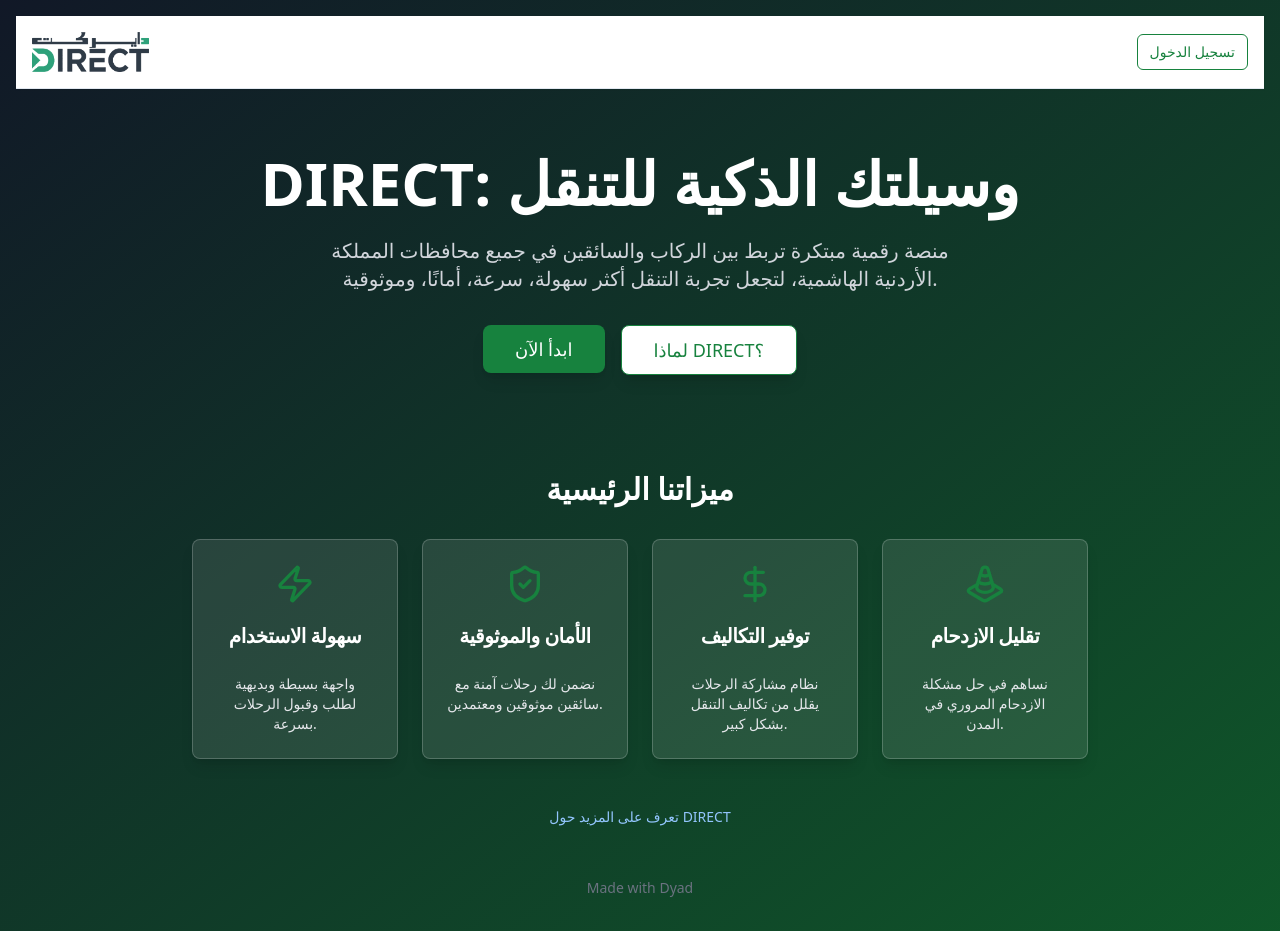
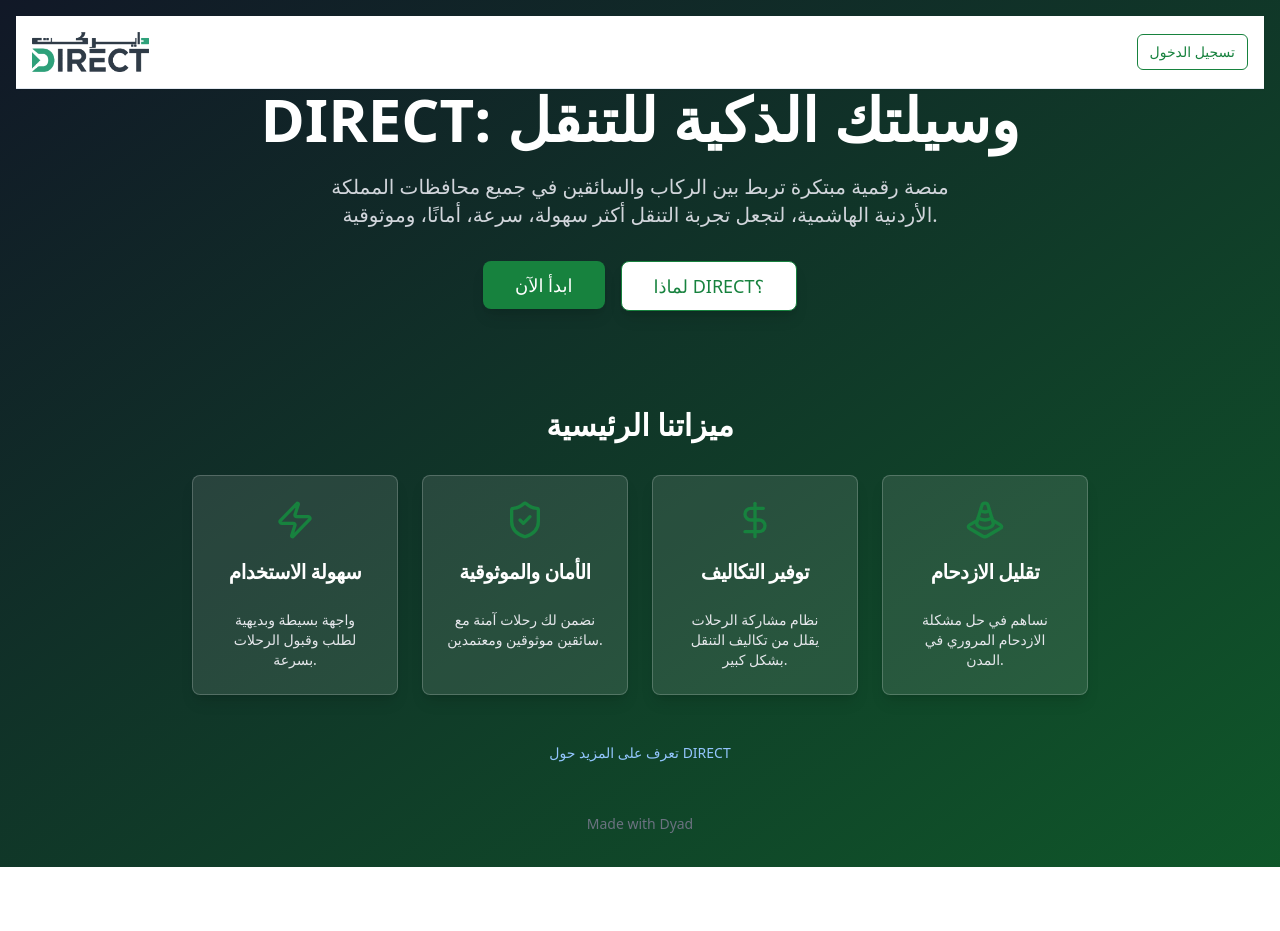
Before and after one commit to khalkot-stack/direct, a React (Vite) app: page / in a window 1280 px wide. After the commit the page ends 867 px from the top, so only its background shows below. Built offline with nearby package versions, Linux system fonts and the light colour scheme.

Commit message:
[dyad] Adjusted top padding on Index and Auth pages and reiterated the importance of applying RLS policies in Supabase. - wrote 2 file(s)

```diff
--- a/src/pages/AuthPage.tsx
+++ b/src/pages/AuthPage.tsx
@@ -116,7 +116,7 @@ const AuthPage = () => {
   return (
     <div className="min-h-screen flex flex-col items-center bg-gray-100 dark:bg-gray-950 p-4">
       <AppHeader />
-      <div className="flex-1 flex items-center justify-center w-full py-8">
+      <div className="flex-1 flex items-center justify-center w-full"> {/* Removed py-8 */}
         <Card className="w-full max-w-md bg-white dark:bg-gray-900 shadow-lg rounded-lg">
           <CardHeader className="text-center pb-4">
             <img src="/assets/images/دايركت.png" alt="DIRECT Logo" className="mx-auto h-20 mb-4" />
--- a/src/pages/Index.tsx
+++ b/src/pages/Index.tsx
@@ -12,7 +12,7 @@ const Index = () => {
     <div className="min-h-screen flex flex-col items-center bg-gradient-to-br from-gray-900 to-primary-dark text-white p-4 text-center overflow-hidden">
       <AppHeader />
 
-      <div className="max-w-4xl mx-auto flex-1 flex flex-col justify-center pt-16 pb-8">
+      <div className="max-w-4xl mx-auto flex-1 flex flex-col justify-center pb-8"> {/* Removed pt-16 */}
         <h1 className="text-4xl md:text-5xl lg:text-6xl font-bold mb-6 leading-tight">
           DIRECT: وسيلتك الذكية للتنقل
         </h1>
```
